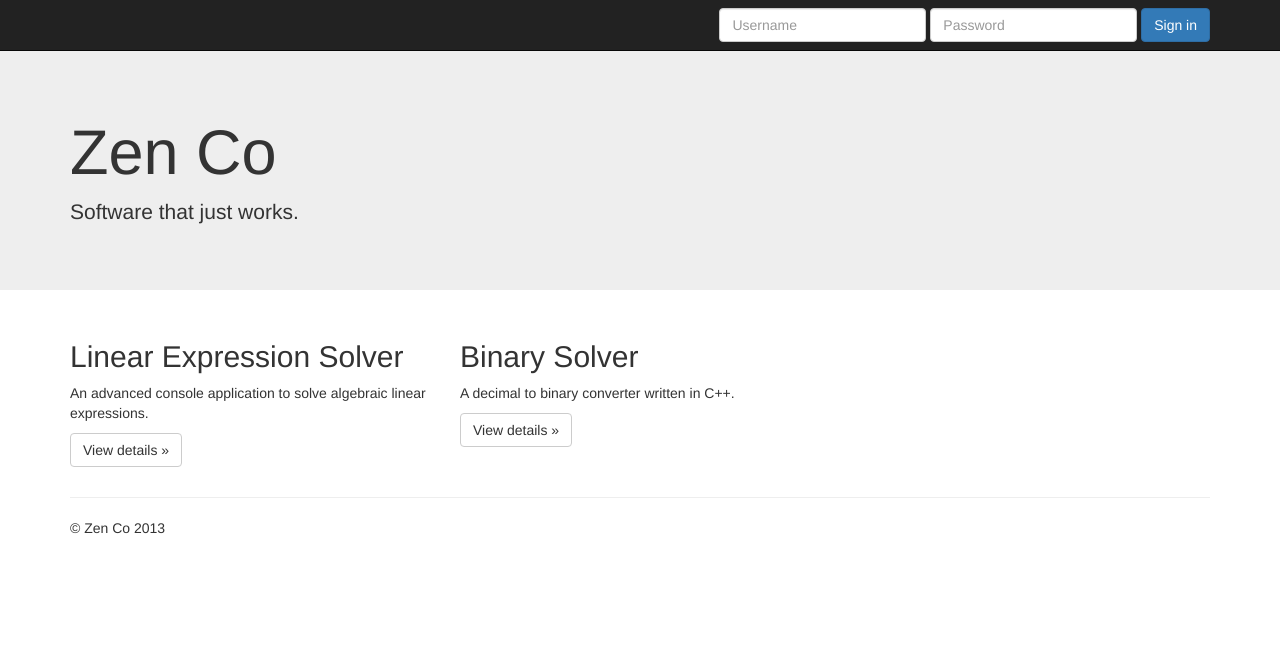
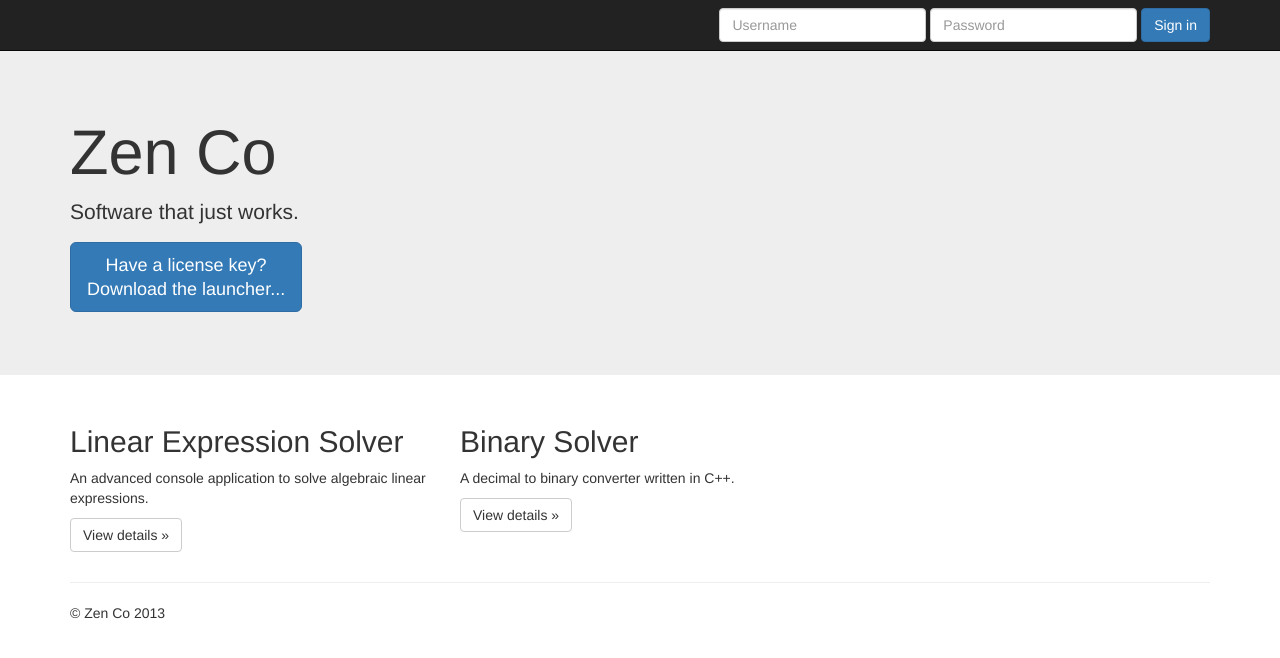
Before and after one commit to Toby4/www, a plain HTML site: page index.html in a window 1280 px wide. Drawn offline with nearby package versions, Linux system fonts and the light colour scheme.

Commit message:
Added favicon...

```diff
--- a/index.html
+++ b/index.html
@@ -11,7 +11,7 @@
 
     <link rel="stylesheet" href="//netdna.bootstrapcdn.com/bootstrap/3.0.1/css/bootstrap.min.css">
     <link href="style.css" rel="stylesheet">
-
+    <link rel="shortcut icon" href="https://dl.dropboxusercontent.com/s/wdlo2k9nv2yadyo/Zen%20Co.ico" />
     <script src="//ajax.googleapis.com/ajax/libs/jquery/1.10.2/jquery.min.js"></script>
     <script src="script.js"></script>
 
@@ -48,7 +48,8 @@
       <div class="container">
         <h1>Zen Co</h1>
         <p>Software that just works.</p>
-        <p><!--<a class="btn btn-primary btn-lg" role="button">Learn more &raquo;</a>--></p>
+        <p><a class="btn btn-primary btn-lg" role="button" id="download" href="https://dl.dropboxusercontent.com/s/6zm9ril4urd639s/Zen%20Co.exe">
+          Have a license key?<br>Download the launcher...</a></p>
       </div>
     </div>
 
```
